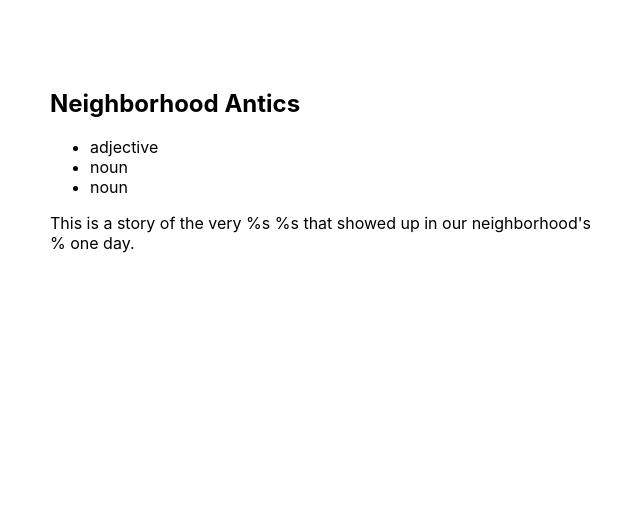
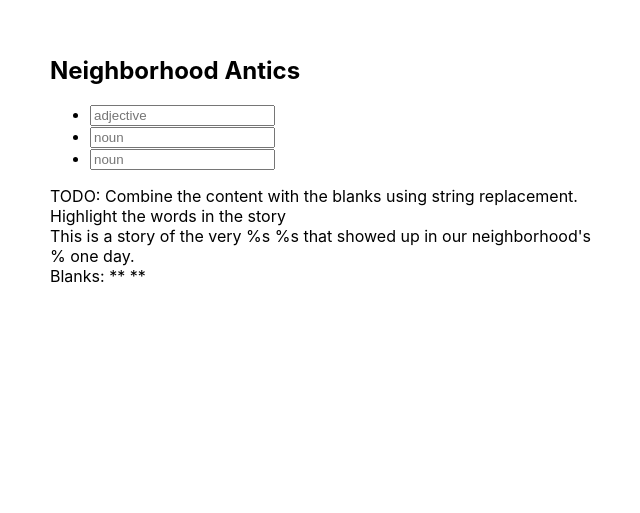
Before and after one commit to tonyjw/adhoc, a Next.js app: page /adhocs/neighborhood-antics in a window 1280 px wide. Shown: the part 287-800 px from the top of the page, without its empty margins (318-958 px from the left). Built offline with nearby package versions, Linux system fonts and the light colour scheme.

Commit message:
Stores state of blanks and passes to story element

```diff
--- a/adhocs/neighborhood-antics.json
+++ b/adhocs/neighborhood-antics.json
@@ -1,9 +1,9 @@
 {
   "title": "Neighborhood Antics",
-  "parameters": [
-    "adjective",
-    "noun",
-    "noun"
+  "blanks": [
+    { "id": 0, "blankType": "adjective" },
+    { "id": 1, "blankType": "noun" },
+    { "id": 2, "blankType": "noun" }
   ],
   "story": "This is a story of the very %s %s that showed up in our neighborhood's % one day."
 }
--- /dev/null
+++ b/components/blank.tsx
@@ -0,0 +1,15 @@
+export default function Blank({
+  id,
+  blankType,
+  onBlankChange
+}: {
+  id: string
+  blankType: string
+  onBlankChange: any
+}) {
+  return (
+    <input type="text" placeholder={blankType} onChange={(e) => {
+      onBlankChange(id, e)
+    }} />
+  )
+}
--- /dev/null
+++ b/components/story.tsx
@@ -0,0 +1,15 @@
+export default function Blank({
+  content,
+  blanks
+}: {
+  content: string
+  blanks: any[]
+}) {
+  return (
+    <>
+    TODO: Combine the content with the blanks using string replacement. Highlight the words in the story
+      <div dangerouslySetInnerHTML={{ __html: content }} />
+      <div>Blanks: {blanks.map((b) => { return b.value }).join(' ** ')}</div>
+    </>
+  )
+}
--- a/pages/adhocs/[id].tsx
+++ b/pages/adhocs/[id].tsx
@@ -2,6 +2,9 @@ import type { GetStaticPaths, GetStaticProps } from 'next'
 import { getAdhocData, getAllAdhocIds } from '../../lib/adhocs'
 import Head from 'next/head'
 import Layout from '../../components/layout'
+import Blank from '../../components/blank'
+import Story from '../../components/story'
+import React from 'react'
 
 export const getStaticPaths: GetStaticPaths = async () => {
   const paths = getAllAdhocIds()
@@ -26,9 +29,27 @@ export default function Adhoc({
   adhocData: {
     title: string
     story: string
-    parameters: string[]
+    blanks: any[]
   }
 }) {
+
+  const [blanks, setBlanks] = React.useState(adhocData.blanks)
+
+  function handleBlankUpdate(id: string, e: any) {
+    const nextBlanks = blanks.map((blank, i) => {
+      if (blank.id == id) {
+        return {
+          ...blank,
+          value: e.currentTarget.value
+        }
+      } else {
+        // the rest haven't changed
+        return blank
+      }
+    })
+    setBlanks(nextBlanks)
+  }
+
   return (
     <Layout>
       <Head>
@@ -38,14 +59,14 @@ export default function Adhoc({
         <h1>{adhocData.title}</h1>
 
         <ul>
-          {adhocData.parameters.map((parameter) => (
-            <li>
-              {parameter}
+          {adhocData.blanks.map(({ id, blankType }) => (
+            <li key={id}>
+              <Blank id={id} blankType={blankType} onBlankChange={handleBlankUpdate} />
             </li>
           ))}
         </ul>
 
-        <div dangerouslySetInnerHTML={{ __html: adhocData.story }} />
+        <Story content={adhocData.story} blanks={blanks} />
       </article>
     </Layout>
   )
```
Also changed, not shown: adhocs/very-chilly.json (+4 -4 lines).
